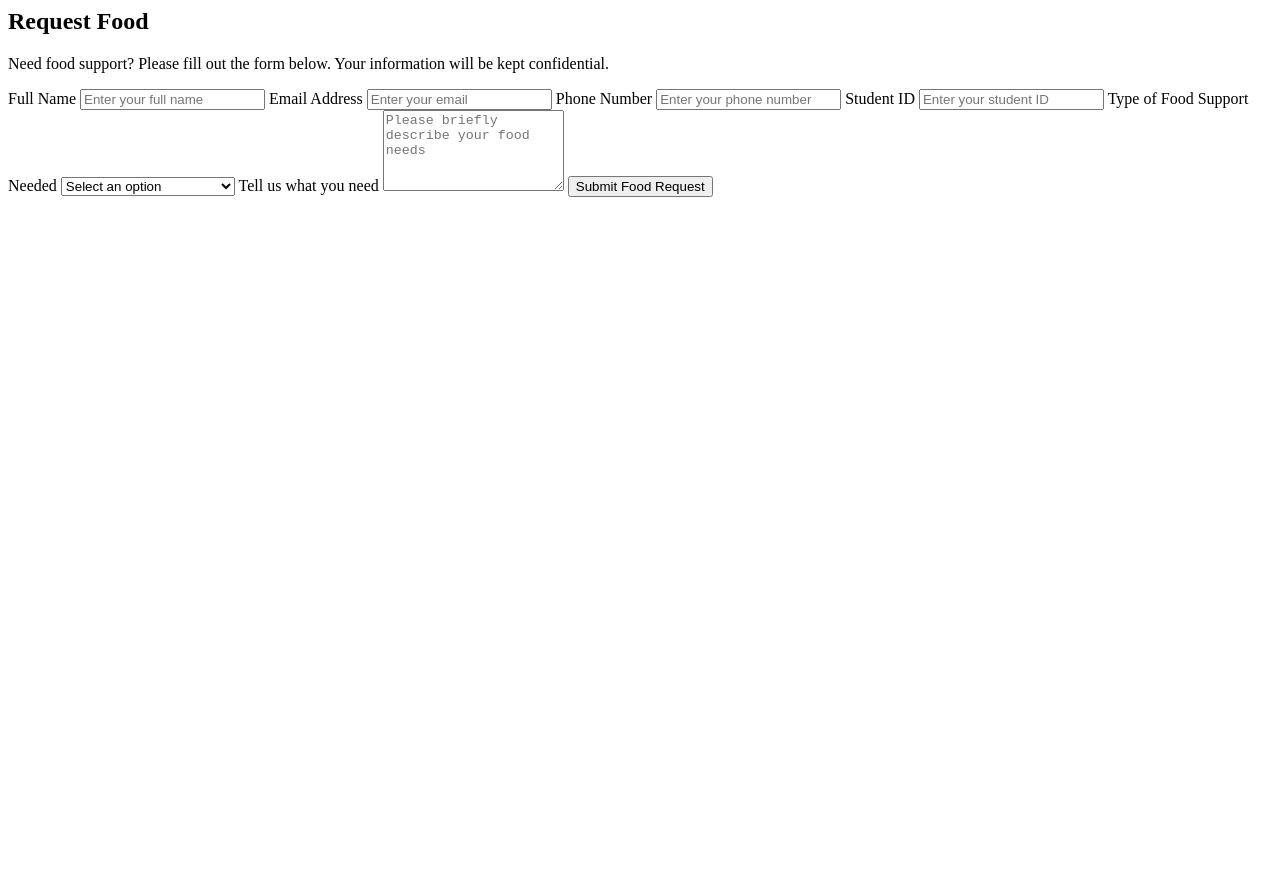
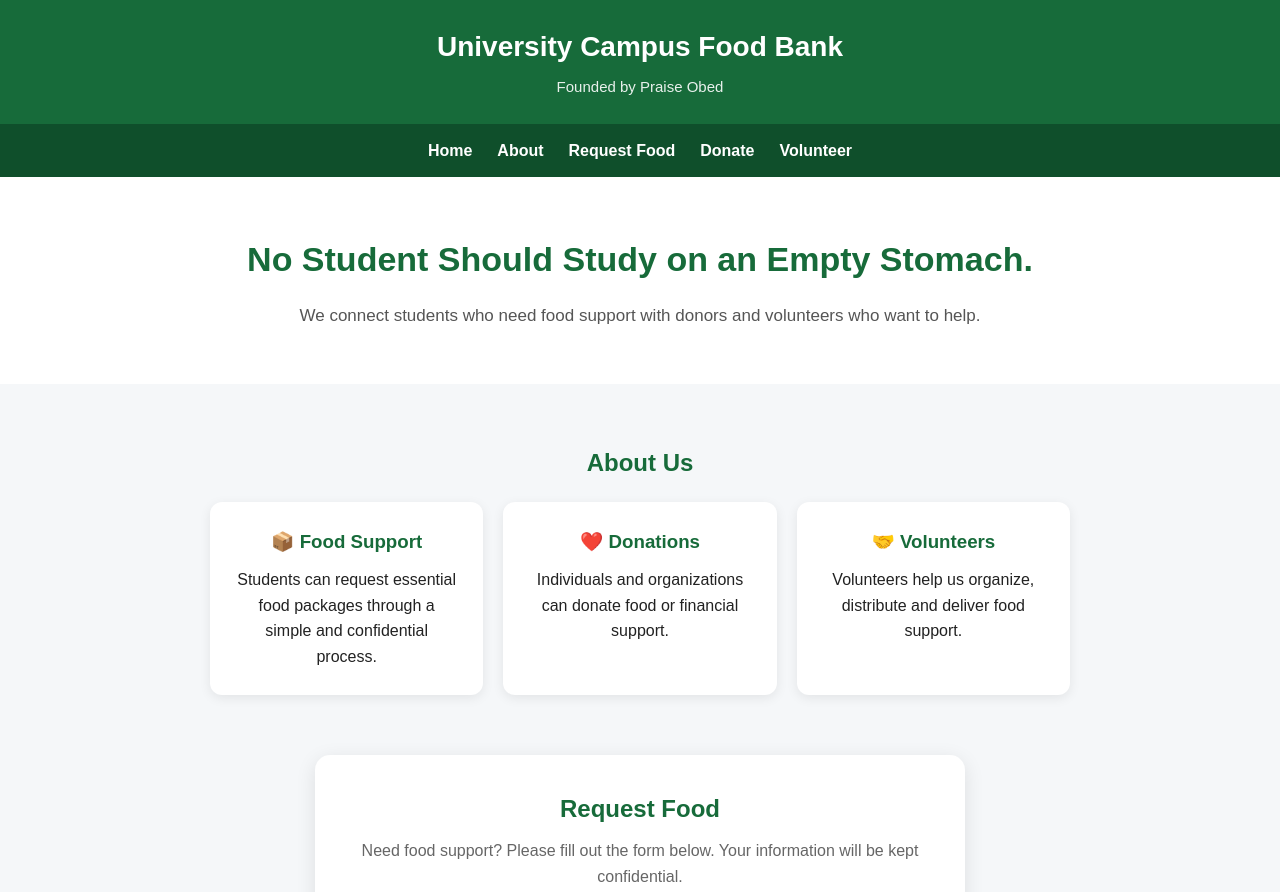
Before and after one commit to praiseobed23-netizen/university-campus-food-bank, a plain HTML site: page index.html in a window 1280 px wide. Shown: the top 892 px of the page. Before the commit the page ends 800 px from the top, so only its background shows below. Drawn offline with Linux system fonts and the light colour scheme.

Commit message:
Update index.html

```diff
--- a/index.html
+++ b/index.html
@@ -1,34 +1,328 @@
-<section id="request-food">
+<!DOCTYPE html>
+<html lang="en">
+<head>
+  <meta charset="UTF-8">
+  <meta name="viewport" content="width=device-width, initial-scale=1.0">
+  <title>University Campus Food Bank</title>
+
+  <style>
+    * {
+      box-sizing: border-box;
+      margin: 0;
+      padding: 0;
+    }
+
+    body {
+      font-family: Arial, sans-serif;
+      background: #f5f7f9;
+      color: #222;
+      line-height: 1.6;
+    }
+
+    header {
+      background: #176b3a;
+      color: white;
+      padding: 25px 20px;
+      text-align: center;
+    }
+
+    header h1 {
+      font-size: 28px;
+      margin-bottom: 5px;
+    }
+
+    header p {
+      font-size: 15px;
+      opacity: 0.9;
+    }
+
+    nav {
+      background: #0f4f2b;
+      display: flex;
+      justify-content: center;
+      flex-wrap: wrap;
+      gap: 25px;
+      padding: 14px;
+    }
+
+    nav a {
+      color: white;
+      text-decoration: none;
+      font-weight: bold;
+    }
+
+    nav a:hover {
+      text-decoration: underline;
+    }
+
+    .hero {
+      background: white;
+      text-align: center;
+      padding: 55px 20px;
+    }
+
+    .hero h2 {
+      color: #176b3a;
+      font-size: 34px;
+      margin-bottom: 15px;
+    }
+
+    .hero p {
+      max-width: 700px;
+      margin: auto;
+      color: #555;
+      font-size: 17px;
+    }
+
+    .section {
+      max-width: 900px;
+      margin: 40px auto;
+      padding: 20px;
+    }
+
+    .section h2 {
+      text-align: center;
+      color: #176b3a;
+      margin-bottom: 20px;
+    }
+
+    .cards {
+      display: grid;
+      grid-template-columns: repeat(auto-fit, minmax(220px, 1fr));
+      gap: 20px;
+    }
+
+    .card {
+      background: white;
+      padding: 25px;
+      border-radius: 12px;
+      box-shadow: 0 3px 12px rgba(0,0,0,0.08);
+      text-align: center;
+    }
+
+    .card h3 {
+      color: #176b3a;
+      margin-bottom: 10px;
+    }
+
+    .form-container {
+      max-width: 650px;
+      margin: 40px auto;
+      background: white;
+      padding: 35px;
+      border-radius: 15px;
+      box-shadow: 0 5px 20px rgba(0,0,0,0.1);
+    }
+
+    .form-container h2 {
+      text-align: center;
+      color: #176b3a;
+      margin-bottom: 10px;
+    }
+
+    .form-intro {
+      text-align: center;
+      color: #666;
+      margin-bottom: 25px;
+    }
+
+    label {
+      display: block;
+      font-weight: bold;
+      margin-top: 18px;
+      margin-bottom: 7px;
+    }
+
+    input,
+    select,
+    textarea {
+      width: 100%;
+      padding: 13px;
+      border: 1px solid #ccc;
+      border-radius: 8px;
+      font-size: 15px;
+      font-family: Arial, sans-serif;
+    }
+
+    input:focus,
+    select:focus,
+    textarea:focus {
+      outline: none;
+      border-color: #176b3a;
+    }
+
+    textarea {
+      min-height: 130px;
+      resize: vertical;
+    }
+
+    button {
+      width: 100%;
+      margin-top: 25px;
+      padding: 14px;
+      background: #176b3a;
+      color: white;
+      border: none;
+      border-radius: 8px;
+      font-size: 16px;
+      font-weight: bold;
+      cursor: pointer;
+    }
+
+    button:hover {
+      background: #0f4f2b;
+    }
+
+    footer {
+      background: #0f4f2b;
+      color: white;
+      text-align: center;
+      padding: 25px 15px;
+      margin-top: 50px;
+    }
+
+    @media (max-width: 600px) {
+      header h1 {
+        font-size: 23px;
+      }
+
+      .hero h2 {
+        font-size: 27px;
+      }
+
+      .form-container {
+        margin: 25px 15px;
+        padding: 25px 20px;
+      }
+
+      nav {
+        gap: 15px;
+      }
+    }
+  </style>
+</head>
+
+<body>
+
+  <header>
+    <h1>University Campus Food Bank</h1>
+    <p>Founded by Praise Obed</p>
+  </header>
+
+  <nav>
+    <a href="#home">Home</a>
+    <a href="#about">About</a>
+    <a href="#request-food">Request Food</a>
+    <a href="#donate">Donate</a>
+    <a href="#volunteer">Volunteer</a>
+  </nav>
+
+  <section class="hero" id="home">
+    <h2>No Student Should Study on an Empty Stomach.</h2>
+    <p>
+      We connect students who need food support with donors and volunteers
+      who want to help.
+    </p>
+  </section>
+
+  <section class="section" id="about">
+    <h2>About Us</h2>
+
+    <div class="cards">
+      <div class="card">
+        <h3>📦 Food Support</h3>
+        <p>
+          Students can request essential food packages through a simple
+          and confidential process.
+        </p>
+      </div>
+
+      <div class="card" id="donate">
+        <h3>❤️ Donations</h3>
+        <p>
+          Individuals and organizations can donate food or financial support.
+        </p>
+      </div>
+
+      <div class="card" id="volunteer">
+        <h3>🤝 Volunteers</h3>
+        <p>
+          Volunteers help us organize, distribute and deliver food support.
+        </p>
+      </div>
+    </div>
+  </section>
+
+  <section class="form-container" id="request-food">
+
     <h2>Request Food</h2>
-  <p>Need food support? Please fill out the form below. Your information will be kept confidential.</p>
+
+    <p class="form-intro">
+      Need food support? Please fill out the form below.
+      Your information will be kept confidential.
+    </p>
 
     <form action="https://formspree.io/f/xaeyejgn" method="POST">
 
       <label for="name">Full Name</label>
-    <input type="text" id="name" name="name" placeholder="Enter your full name" required>
+      <input
+        type="text"
+        id="name"
+        name="name"
+        placeholder="Enter your full name"
+        required
+      >
 
       <label for="email">Email Address</label>
-    <input type="email" id="email" name="email" placeholder="Enter your email" required>
+      <input
+        type="email"
+        id="email"
+        name="email"
+        placeholder="Enter your email"
+        required
+      >
 
       <label for="phone">Phone Number</label>
-    <input type="tel" id="phone" name="phone" placeholder="Enter your phone number">
+      <input
+        type="tel"
+        id="phone"
+        name="phone"
+        placeholder="Enter your phone number"
+      >
 
       <label for="student-id">Student ID</label>
-    <input type="text" id="student-id" name="student_id" placeholder="Enter your student ID">
+      <input
+        type="text"
+        id="student-id"
+        name="student_id"
+        placeholder="Enter your student ID"
+      >
 
       <label for="food-type">Type of Food Support Needed</label>
       <select id="food-type" name="food_type" required>
         <option value="">Select an option</option>
-      <option value="food package">Food Package</option>
-      <option value="emergency food">Emergency Food Support</option>
+        <option value="food_package">Food Package</option>
+        <option value="emergency_food">Emergency Food Support</option>
         <option value="other">Other</option>
       </select>
 
       <label for="message">Tell us what you need</label>
-    <textarea id="message" name="message" rows="5"
-      placeholder="Please briefly describe your food needs" required></textarea>
+      <textarea
+        id="message"
+        name="message"
+        placeholder="Please briefly describe your food needs"
+        required
+      ></textarea>
 
       <button type="submit">Submit Food Request</button>
 
     </form>
   </section>
+
+  <footer>
+    <p>© 2026 University Campus Food Bank</p>
+    <p>Supporting students. Strengthening our campus community.</p>
+  </footer>
+
+</body>
+</html>
```
Lines whose indentation alone changed are shown as unchanged.
